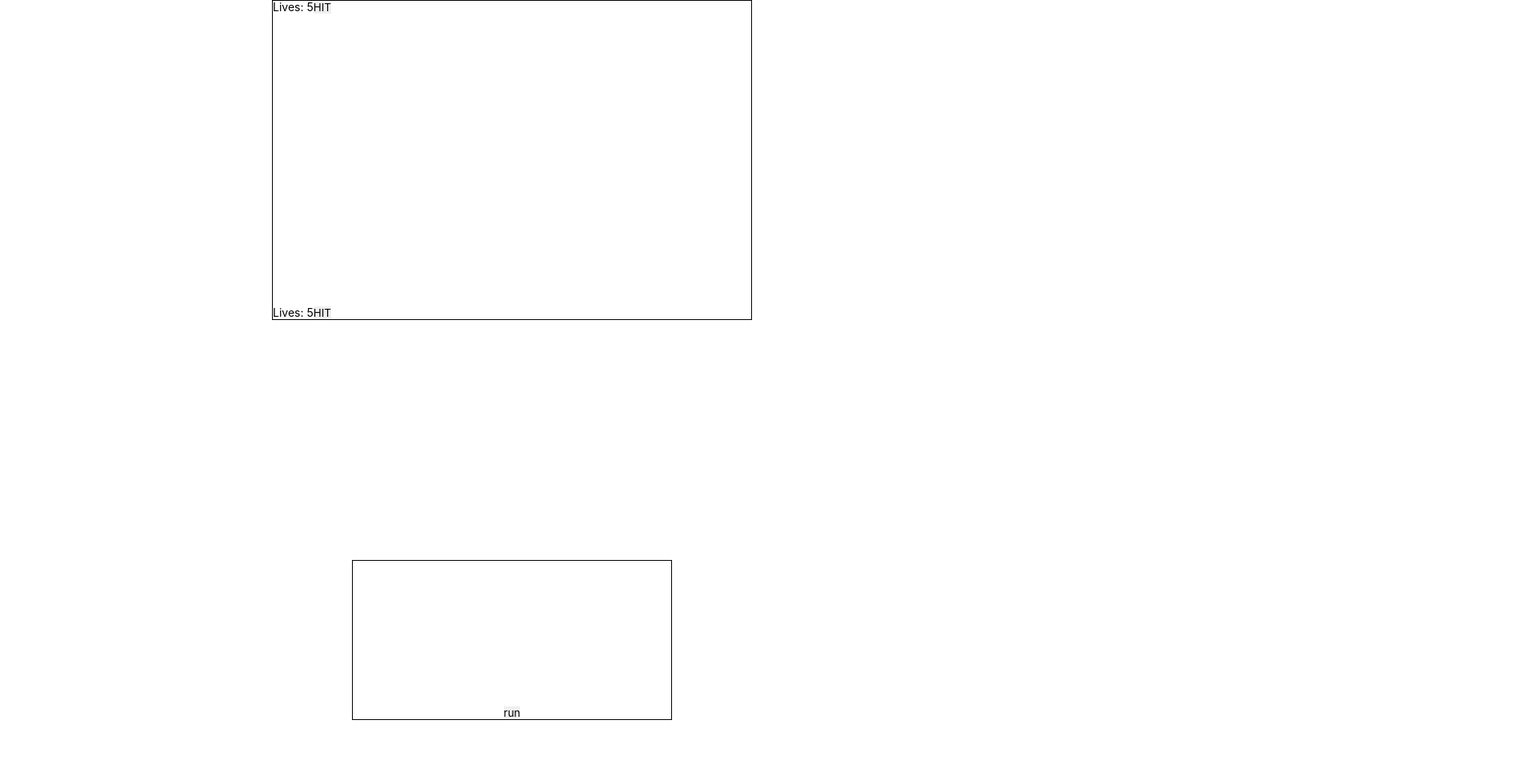
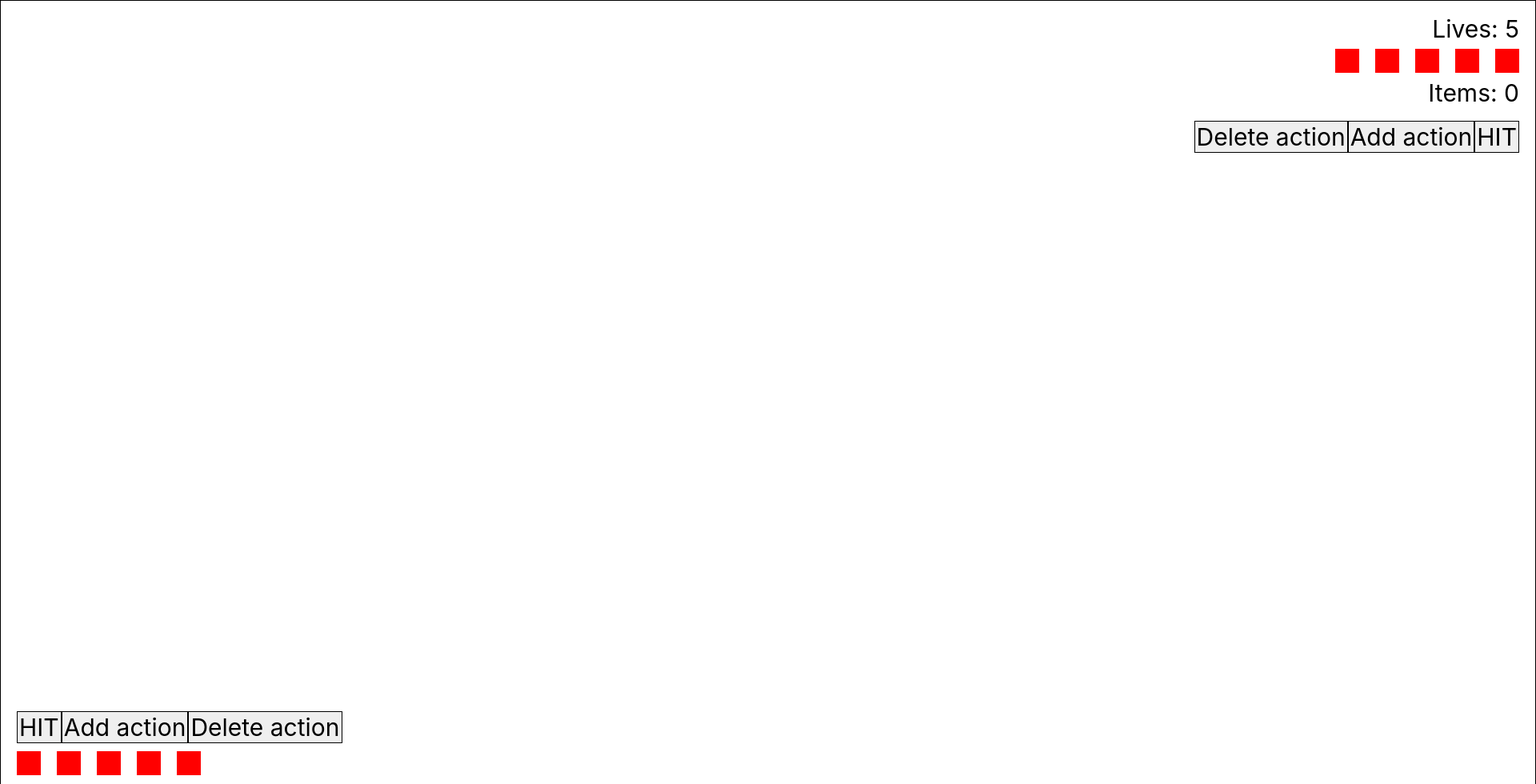
Before and after one commit to IlyaLozhka/GameDemo, a React (Create React App) app: page / in a window 1280 px wide. Shown: the top 980 px of the page at 80% size, 1920 px wide, since content can reach past the window. Before the commit the page ends 900 px from the top, so only its background shows below. Built offline with nearby package versions, Linux system fonts and the light colour scheme.

Commit message:
add first game container

```diff
--- a/src/App.tsx
+++ b/src/App.tsx
@@ -2,12 +2,10 @@ import React from 'react';
 import './assets/App.module.scss';
 import {BrowserRouter} from "react-router-dom";
 import {GameFiledContainer} from "./component/gameFiledContainer";
-import {Random} from "./components/Random/Random";
 
 const App: React.FunctionComponent = () => {
     return (<BrowserRouter>
         <GameFiledContainer/>
-        <Random count={4} variationCount={2}/>
     </BrowserRouter>);
 }
 
--- a/src/component/gameFiled.module.scss
+++ b/src/component/gameFiled.module.scss
@@ -1,17 +1,69 @@
 .field {
-  width: 600px;
-  height: 400px;
+  width: 1920px;
+  height: 1080px;
   border: black 1px solid;
   display: flex;
   flex-direction: column;
   justify-content: space-between;
-  margin: auto;
+  font-size: 30px;
+}
+
+@mixin player {
+  padding: 20px;
+  width: 400px;
 }
 
 .firstPlayer {
+  @include player;
 
+  .valueContainer {
+    margin-left: -10px;
+  }
 }
 
 .secondPlayer {
+  align-self: end;
+  display: flex;
+  flex-direction: column;
+  align-items: end;
+  @include player;
 
+  .valueContainer {
+    margin-right: -10px;
+  }
 }
+
+.test {
+  display: flex;
+
+  button {
+    white-space: nowrap;
+    padding: 1px 2px;
+    font-size: 30px;
+    border: 1px solid black;
+  }
+}
+
+
+@mixin item {
+  width: 30px;
+  height: 30px;
+  margin: 0 10px;
+}
+
+.valueContainer {
+  margin: 10px 0;
+  display: flex;
+  flex-wrap: wrap;
+
+  .lives {
+    @include item;
+    background: red;
+  }
+
+  .items {
+    @include item;
+    background: #61dafb;
+    border-radius: 100%;
+  }
+}
--- a/src/component/gameFiled.tsx
+++ b/src/component/gameFiled.tsx
@@ -2,11 +2,21 @@ import React from 'react';
 import {IProps} from "./gameFiledContainer";
 import styles from './gameFiled.module.scss'
 
-export const GameFiled: React.FunctionComponent<IProps> = ({   livesPlayerOne,
+export const GameFiled: React.FunctionComponent<IProps> = (props) => {
+
+    const {
+        livesPlayerOne,
         livesPlayerTwo,
         removeLivePointFirstPlayer,
         removeLivePointSecondPlayer,
-                                                           }) => {
+        itemsPlayerOne,
+        itemsPlayerTwo,
+        addItemSecondPlayer,
+        addItemFirstPlayer,
+        removeItemSecondPlayer,
+        removeItemFirstPlayer
+    } = props;
+
     const onClickHitSecondPlayer = (value: number) => () => {
         removeLivePointSecondPlayer(value);
     }
@@ -17,15 +27,45 @@ export const GameFiled: React.FunctionComponent<IProps> = ({   livesPlayerOne,
     return (<div className={styles.field}>
         <div className={styles.secondPlayer}>
             <span>Lives: {livesPlayerTwo}</span>
-            <button onClick={onClickHitSecondPlayer(livesPlayerTwo - 1)}>
+            <div className={styles.valueContainer}>
+                {Array(livesPlayerTwo).fill(null).map((val, index) => <div key={val + index} className={styles.lives}/>)}
+            </div>
+            <span> Items: {itemsPlayerTwo?.length}</span>
+            <div className={styles.valueContainer}>
+                {itemsPlayerTwo.map((val, index) => <div key={val + index} className={styles.items}/>)}
+            </div>
+            <div className={styles.test}>
+                <button onClick={() => {removeItemSecondPlayer()}}>
+                    Delete action
+                </button>
+                <button onClick={() => {addItemSecondPlayer({})}}>
+                    Add action
+                </button>
+                <button onClick={onClickHitSecondPlayer(livesPlayerTwo - 1)} disabled={!Boolean(livesPlayerTwo)}>
                     HIT
                 </button>
             </div>
+        </div>
         <div className={styles.firstPlayer}>
-            <span> Lives: {livesPlayerOne}</span>
-            <button onClick={onClickHitFirstPlayer(livesPlayerOne - 1)}>
+            <div className={styles.test}>
+                <button onClick={onClickHitFirstPlayer(livesPlayerOne - 1)}  disabled={!Boolean(livesPlayerOne)}>
                     HIT
                 </button>
+                <button onClick={() => {addItemFirstPlayer({})}}>
+                    Add action
+                </button>
+                <button onClick={() => {removeItemFirstPlayer()}}>
+                    Delete action
+                </button>
+            </div>
+            <div className={styles.valueContainer}>
+                {Array(livesPlayerOne).fill(null).map((val, index) => <div key={val + index} className={styles.lives}/>)}
+            </div>
+            <span> Lives: {livesPlayerOne}</span>
+            <div className={styles.valueContainer}>
+                {itemsPlayerOne.map((val, index) => <div key={val + index} className={styles.items}/>)}
+            </div>
+            <span> Items: {itemsPlayerOne?.length}</span>
         </div>
     </div>)
 }
--- a/src/component/gameFiledContainer.tsx
+++ b/src/component/gameFiledContainer.tsx
@@ -1,31 +1,47 @@
-import React from 'react';
 import {connect} from "react-redux";
 import {GameFiled} from './gameFiled';
 import {IStore} from "../redux/players-reducer/types";
-import {hitPlayerOne, hitPlayerTwo} from "../redux/players-reducer/action-creators";
+import {
+    addItemFirstPlayer,
+    addItemSecondPlayer,
+    hitPlayerOne,
+    hitPlayerTwo, removeItemFirstPlayer, removeItemSecondPlayer
+} from "../redux/players-reducer/action-creators";
 import {Dispatch} from "redux";
 
 interface IMapState {
     readonly livesPlayerOne: number;
     readonly livesPlayerTwo: number;
+    readonly itemsPlayerOne: ReadonlyArray<any>;
+    readonly itemsPlayerTwo: ReadonlyArray<any>;
 }
 
 interface IMapDispatch {
     readonly removeLivePointFirstPlayer: (value: number) => void;
     readonly removeLivePointSecondPlayer: (value: number) => void;
+    readonly addItemFirstPlayer: (value: any) => void;
+    readonly addItemSecondPlayer: (value: any) => void;
+    readonly removeItemSecondPlayer: () => void;
+    readonly removeItemFirstPlayer: () => void;
 }
 
 const mapStateToProps = (state: IStore): IMapState => {
     return {
         livesPlayerOne: state.playersReducer.playerOne.lives,
-        livesPlayerTwo: state.playersReducer.playerTwo.lives
+        livesPlayerTwo: state.playersReducer.playerTwo.lives,
+        itemsPlayerOne: state.playersReducer.playerOne.itemArray,
+        itemsPlayerTwo: state.playersReducer.playerTwo.itemArray,
     }
 };
 
 const mapDispatchToProps = (dispatch: Dispatch): IMapDispatch => {
     return {
         removeLivePointFirstPlayer: (value) => dispatch(hitPlayerOne(value)),
-        removeLivePointSecondPlayer: (value) => dispatch(hitPlayerTwo(value))
+        removeLivePointSecondPlayer: (value) => dispatch(hitPlayerTwo(value)),
+        addItemFirstPlayer: (value) => dispatch(addItemFirstPlayer(value)),
+        addItemSecondPlayer: (value) => dispatch(addItemSecondPlayer(value)),
+        removeItemSecondPlayer: () => dispatch(removeItemSecondPlayer()),
+        removeItemFirstPlayer: () => dispatch(removeItemFirstPlayer()),
     }
 };
 
--- a/src/redux/players-reducer/action-creators.ts
+++ b/src/redux/players-reducer/action-creators.ts
@@ -26,3 +26,13 @@ export const addItemSecondPlayer = (item: any) => {
         payload: item
     }
 }
+export const removeItemFirstPlayer = () => {
+    return {
+        type: types.FIRST_PLAYER_REMOVE_ITEM,
+    }
+}
+export const removeItemSecondPlayer = () => {
+    return {
+        type: types.SECOND_PLAYER_REMOVE_ITEM,
+    }
+}
--- a/src/redux/players-reducer/action-types.ts
+++ b/src/redux/players-reducer/action-types.ts
@@ -2,5 +2,7 @@ export const types = {
     FIRST_PLAYER_HIT: 'FIRST_PLAYER_HIT',
     SECOND_PLAYER_HIT: 'SECOND_PLAYER_HIT',
     FIRST_PLAYER_ADD_ITEM: 'FIRST_PLAYER_ADD_ITEM',
-    SECOND_PLAYER_ADD_ITEM: 'SECOND_PLAYER_ADD_ITEM'
+    SECOND_PLAYER_ADD_ITEM: 'SECOND_PLAYER_ADD_ITEM',
+    FIRST_PLAYER_REMOVE_ITEM: 'FIRST_PLAYER_REMOVE_ITEM',
+    SECOND_PLAYER_REMOVE_ITEM: 'SECOND_PLAYER_REMOVE_ITEM'
 }
--- a/src/redux/players-reducer/player-reducer.tsx
+++ b/src/redux/players-reducer/player-reducer.tsx
@@ -17,6 +17,7 @@ const playersReducer = (state = initialState, action: IAction) => {
         case types.FIRST_PLAYER_HIT : {
             return {
                 ...state, playerOne: {
+                    ...state.playerOne,
                     lives: action.payload
                 }
             }
@@ -24,6 +25,7 @@ const playersReducer = (state = initialState, action: IAction) => {
         case types.SECOND_PLAYER_HIT : {
             return {
                 ...state, playerTwo: {
+                    ...state.playerTwo,
                     lives: action.payload
                 }
             }
@@ -38,6 +40,16 @@ const playersReducer = (state = initialState, action: IAction) => {
                 ...state, playerTwo: {...state.playerTwo, itemArray: [...state.playerTwo.itemArray, action.payload]}
             }
         }
+        case types.FIRST_PLAYER_REMOVE_ITEM : {
+            return {
+                ...state, playerOne: {...state.playerOne, itemArray: state.playerOne.itemArray.slice(0, state.playerOne.itemArray.length - 1)}
+            }
+        }
+        case types.SECOND_PLAYER_REMOVE_ITEM : {
+            return {
+                ...state, playerTwo: {...state.playerTwo, itemArray: state.playerTwo.itemArray.slice(0, state.playerTwo.itemArray.length - 1)}
+            }
+        }
         default:
             return state;
     }
```
Also changed, not shown: 1 other file (tests, documents, lock files or other folders). Lines whose indentation alone changed are shown as unchanged.
